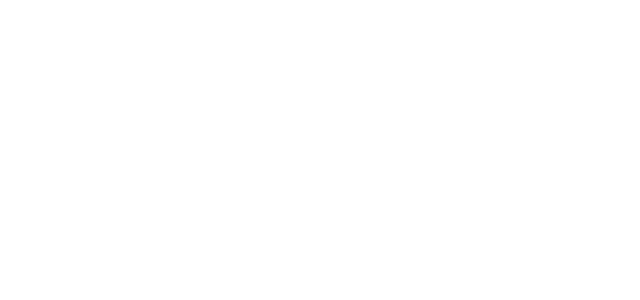
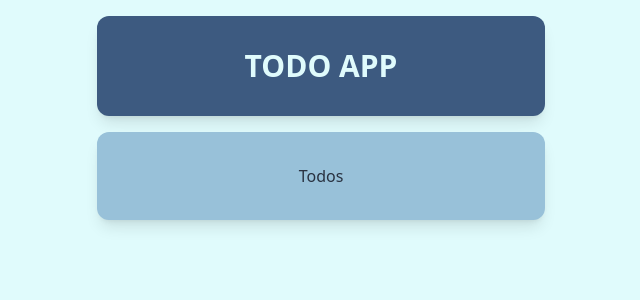
Before and after one commit to lindman-carl/coding-projects-todo, a React (Create React App) app: page / in a window 1280 px wide. Shown: the top 300 px of the page, without its empty margins (319-959 px from the left). Built offline with nearby package versions, Linux system fonts and the light colour scheme.

Commit message:
add first edition of theme

```diff
--- a/src/App.tsx
+++ b/src/App.tsx
@@ -1,7 +1,28 @@
 import React from "react";
 
-function App() {
-  return <div className="App"></div>;
-}
+const Header = () => {
+  return (
+    <div className="header-container">
+      <div className="text-3xl font-bold">TODO APP</div>
+    </div>
+  );
+};
+
+const TodoList = () => {
+  return (
+    <div className="todo-list-container">
+      <div>Todos</div>
+    </div>
+  );
+};
+
+const App = () => {
+  return (
+    <div className="app-container">
+      <Header />
+      <TodoList />
+    </div>
+  );
+};
 
 export default App;
--- a/src/index.css
+++ b/src/index.css
@@ -1,3 +1,43 @@
 @tailwind base;
 @tailwind components;
 @tailwind utilities;
+
+body {
+    @apply bg-theme-background;
+}
+
+.app-container {
+    @apply
+        flex
+        flex-col
+        items-center
+        justify-start sm:my-auto
+        gap-y-4
+        p-4
+        h-screen
+        w-screen
+        text-theme-text;
+}
+
+.header-container {
+    @apply
+        w-full
+        sm:max-w-md
+        p-8
+        rounded-xl
+        bg-theme-primary
+        text-theme-background
+        shadow-lg
+        flex justify-center items-center;
+}
+
+.todo-list-container {
+    @apply
+        w-full
+        sm:max-w-md
+        p-8
+        rounded-xl
+        bg-theme-light
+        shadow-lg
+        flex justify-center items-center;
+}
--- a/tailwind.config.js
+++ b/tailwind.config.js
@@ -2,7 +2,17 @@
 module.exports = {
   content: ["./src/**/*.{js,jsx,ts,tsx}"],
   theme: {
-    extend: {},
+    extend: {
+      colors: {
+        theme: {
+          primary: "#3d5a80",
+          secondary: "#ee6c4d",
+          light: "#98c1d9",
+          background: "#e0fbfc",
+          text: "#293241",
+        },
+      },
+    },
   },
   plugins: [],
 };
```
